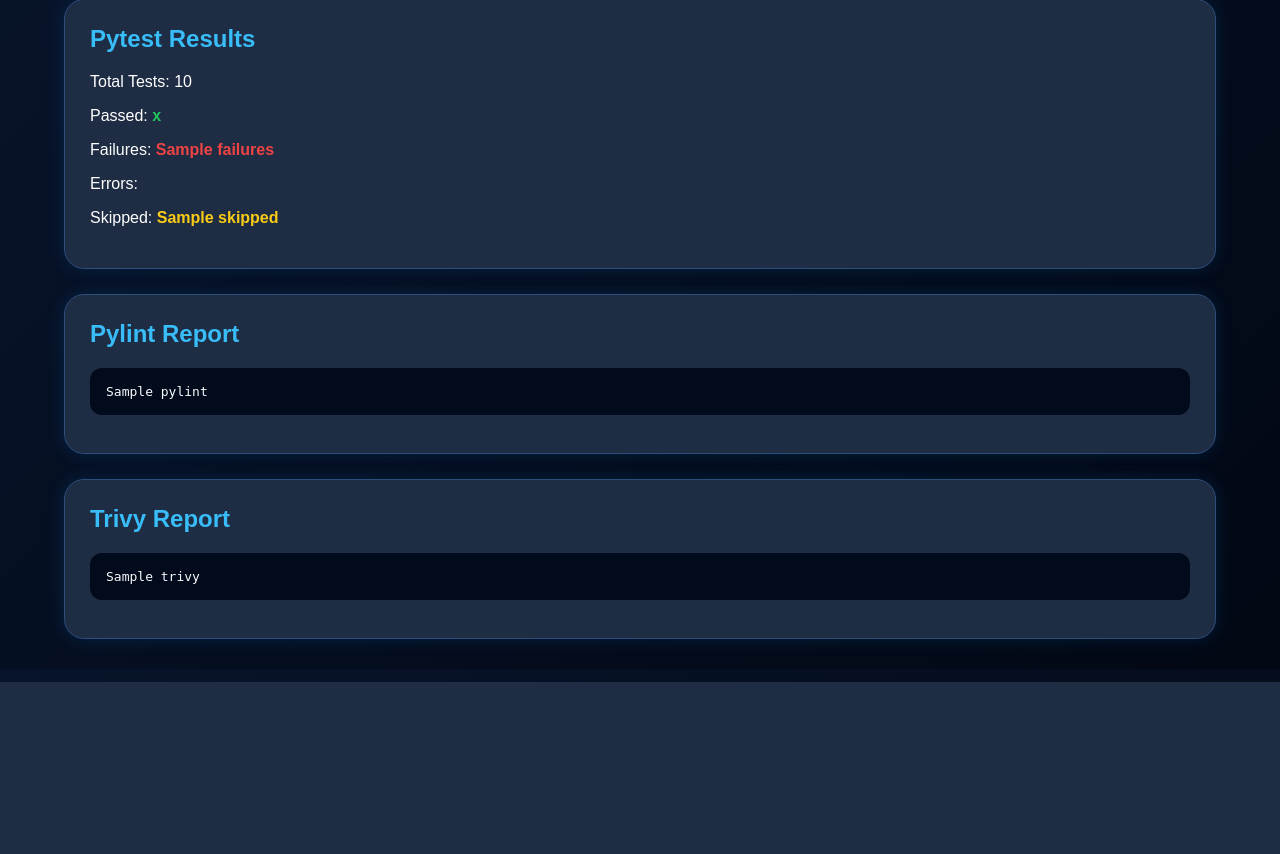
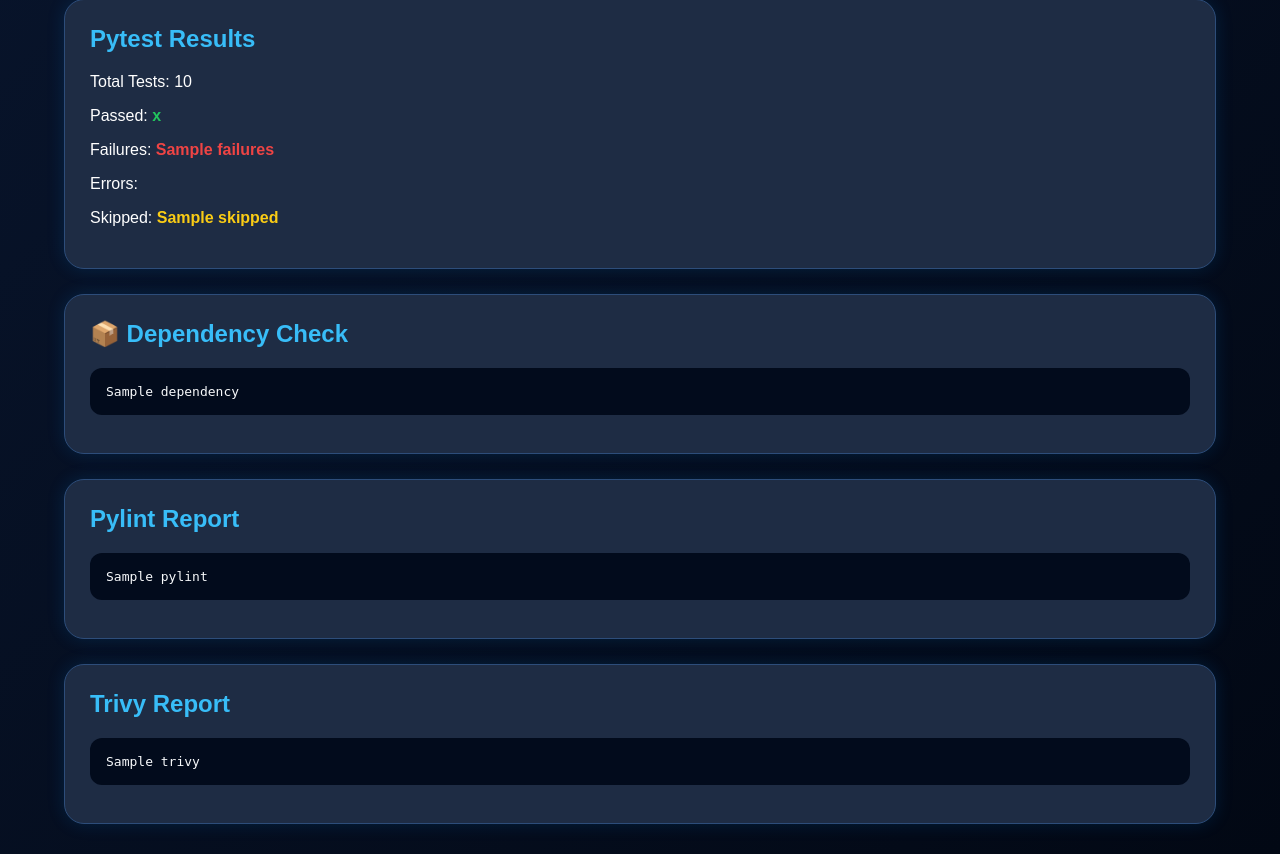
Before and after one commit to tpv-2026/devsecops-pipeline, a Flask app: template templates/index.html in a window 1280 px wide. Shown: the part 118-972 px from the top of the page. Before the commit the page ends 800 px from the top, so only its background shows below. Run offline with Flask 3, Linux system fonts and the light colour scheme; the template is opened without the code that fills it: most values are stand-ins (such as "Sample title", 1, 10 or a date in 2020).

Commit message:
Adding Dependency Check UI

```diff
--- a/templates/index.html
+++ b/templates/index.html
@@ -22,7 +22,10 @@
                 <p>No test results found.</p>
             {% endif %}
         </div>
-
+        <div class="card">
+            <h2>📦 Dependency Check</h2>
+            <pre>{{ dependency }}</pre>
+        </div>
         <div class="card">
             <h2>Pylint Report</h2>
             <pre>{{ pylint }}</pre>
```
